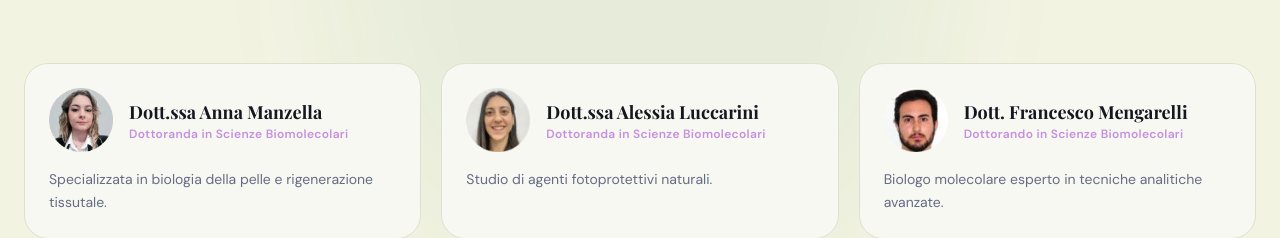
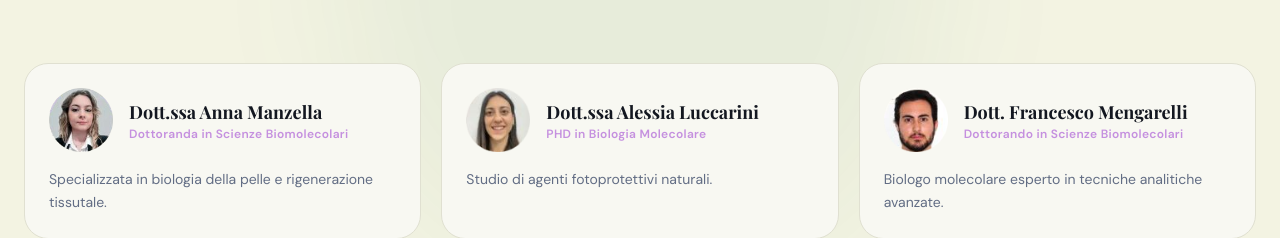
Before and after one commit to amarea-tech/amarea-3.0, a React (Vite) app: page / in a window 1280 px wide. Shown: the part 3900-4138 px from the top of the page. Built offline with nearby package versions, Linux system fonts and the light colour scheme; the HTML template or start-up script is replaced by a standard one; a web font is replaced by a local one.

Commit message:
Preceding changes

```diff
--- a/src/components/TeamSection.tsx
+++ b/src/components/TeamSection.tsx
@@ -12,7 +12,7 @@ import alessandraMarmore from "@/assets/team/alessandra-marmore.png";
 
 const team = [
   { name: "Dott.ssa Anna Manzella", role: "Dottoranda in Scienze Biomolecolari", desc: "Specializzata in biologia della pelle e rigenerazione tissutale.", image: annaManzella },
-  { name: "Dott.ssa Alessia Luccarini", role: "Dottoranda in Scienze Biomolecolari", desc: "Studio di agenti fotoprotettivi naturali.", image: alessiaLuccarini },
+  { name: "Dott.ssa Alessia Luccarini", role: "PHD in Biologia Molecolare", desc: "Studio di agenti fotoprotettivi naturali.", image: alessiaLuccarini },
   { name: "Dott. Francesco Mengarelli", role: "Dottorando in Scienze Biomolecolari", desc: "Biologo molecolare esperto in tecniche analitiche avanzate.", image: francescoMengarelli },
   { name: "Dott.ssa Loredana Rao", role: "PhD", desc: "Specializzata in analisi di dinamica e funzionalità mitocondriale.", image: loredanaRao },
   { name: "Dott.ssa Alida Likey", role: "Dottoranda in Biomedical Sciences", desc: "Specializzata in skin biology e anti-aging cosmetology.", image: alidaLikey },
```
